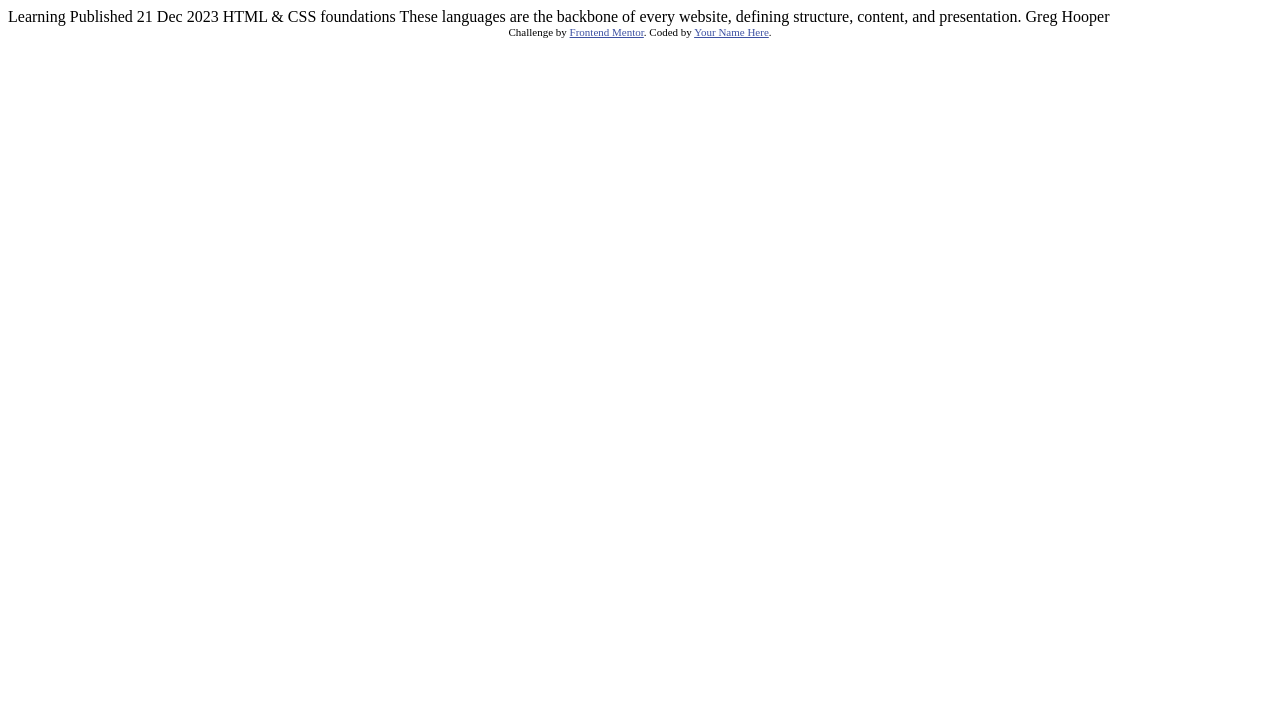
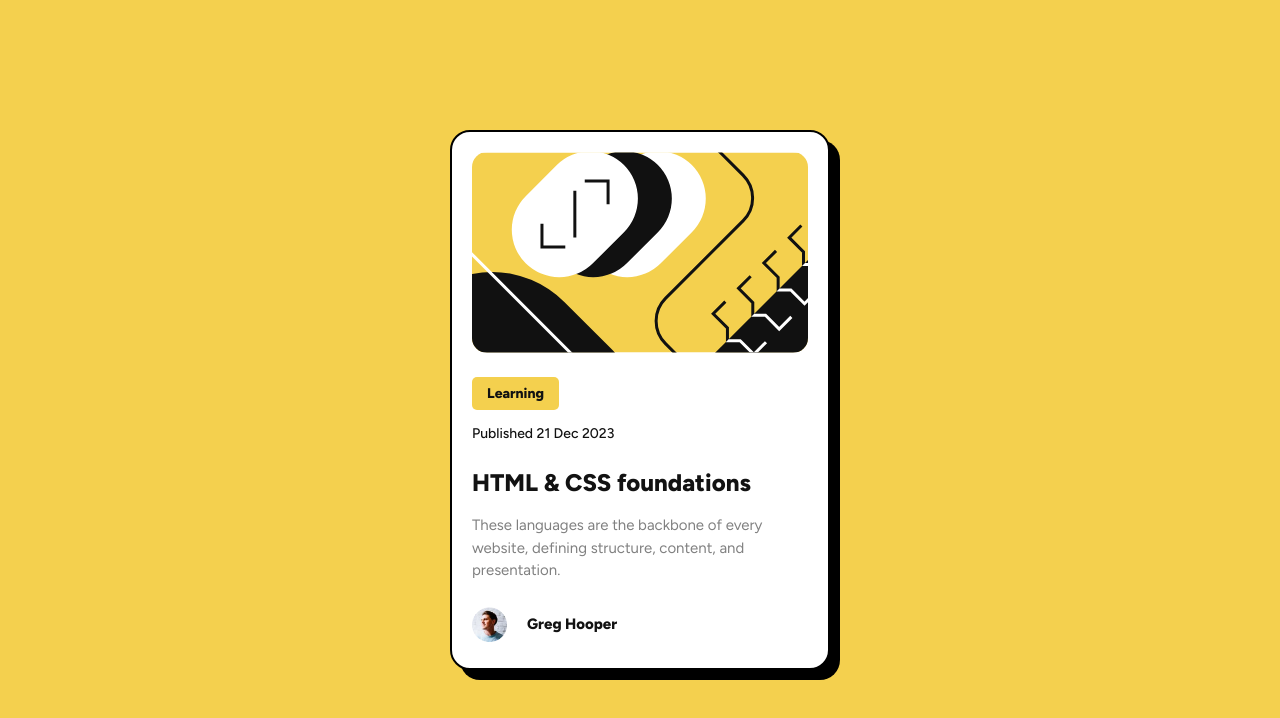
Before and after one commit to lindajensen/fem-blog-preview-card, a plain HTML site: page index.html in a window 1280 px wide. Drawn offline with Linux system fonts and the light colour scheme.

Commit message:
Added files

```diff
--- a/index.html
+++ b/index.html
@@ -1,34 +1,51 @@
 <!DOCTYPE html>
 <html lang="en">
+
 <head>
   <meta charset="UTF-8">
-  <meta name="viewport" content="width=device-width, initial-scale=1.0"> <!-- displays site properly based on user's device -->
+  <meta name="viewport" content="width=device-width, initial-scale=1.0">
+  <!-- displays site properly based on user's device -->
 
   <link rel="icon" type="image/png" sizes="32x32" href="./assets/images/favicon-32x32.png">
 
   <title>Frontend Mentor | Blog preview card</title>
 
-  <!-- Feel free to remove these styles or customise in your own stylesheet 👍 -->
-  <style>
-    .attribution { font-size: 11px; text-align: center; }
-    .attribution a { color: hsl(228, 45%, 44%); }
-  </style>
+  <!-- Google Fonts-->
+  <link rel="preconnect" href="https://fonts.googleapis.com">
+  <link rel="preconnect" href="https://fonts.gstatic.com" crossorigin>
+  <link href="https://fonts.googleapis.com/css2?family=Figtree:ital,wght@0,300..900;1,300..900&display=swap"
+    rel="stylesheet">
+
+  <link rel="stylesheet" href="style.css">
 </head>
+
 <body>
 
-  Learning
+  <div class="container">
+    <div class="card">
+      <div class="image">
+        <img src="/assets/images/illustration-article.svg" alt="">
+      </div>
+      <div class="information">
+        <div class="learning">
+          <p>Learning</p>
+        </div>
 
-  Published 21 Dec 2023
+        <p id="dark">Published 21 Dec 2023</p>
 
-  HTML & CSS foundations
+        <h1><a href="#">HTML & CSS foundations</a></h1>
 
-  These languages are the backbone of every website, defining structure, content, and presentation.
+        <p id="light">These languages are the backbone of every website, defining structure, content, and
+          presentation.</p>
 
-  Greg Hooper
+        <div class="user">
+          <img src="/assets/images/image-avatar.webp" alt="Picture of Greg Hooper">
+          <p class="dark">Greg Hooper</p>
+        </div>
+      </div>
+    </div>
+  </div>
 
-  <div class="attribution">
-    Challenge by <a href="https://www.frontendmentor.io?ref=challenge" target="_blank">Frontend Mentor</a>.
-    Coded by <a href="#">Your Name Here</a>.
-  </div>
 </body>
+
 </html>
--- /dev/null
+++ b/style.css
@@ -0,0 +1,101 @@
+:root {
+    --primary: hsl(47, 88%, 63%);
+    --white: hsl(0, 0%, 100%);
+    --grey: hsl(0, 0%, 50%);
+    --black: hsl(0, 0%, 7%);
+}
+
+* {
+    margin: 0;
+    padding: 0;
+    box-sizing: border-box;
+}
+
+body {
+    background-color: var(--primary);
+    font-family: "Figtree", sans-serif;
+    font-size: 15px;
+    color: var(--black);
+}
+
+img {
+    max-width: 100%;
+    border-radius: 15px;
+    margin: 20px;
+}
+
+.container {
+    position: relative;
+    display: flex;
+    justify-content: center;
+    align-items: center;
+    height: 100vh;
+    text-align: center;
+}
+
+.card {
+    background-color: var(--white);
+    box-shadow: 10px 10px #000;
+    border-radius: 20px;
+    border: 2px solid #000;
+    height: 540px;
+    max-width: 380px;
+}
+
+.information {
+    text-align: left;
+    padding-left: 20px;
+}
+
+.learning {
+    background-color: var(--primary);
+    display: inline-block;
+    padding: 8px 15px;
+    border-radius: 5px;
+    margin-bottom: 15px;
+    font-size: 14px;
+}
+
+.learning p {
+    font-weight: 800;
+}
+
+#dark {
+    font-size: 14px;
+    margin-bottom: 20px;
+    font-weight: 500;
+}
+
+a {
+    font-size: 24px;
+    font-weight: 800;
+    text-decoration: none;
+    color: var(--black);
+    cursor: pointer;
+}
+
+a:hover {
+    color: var(--primary);
+}
+
+#light {
+    color: var(--grey);
+    line-height: 1.5;
+    width: 90%;
+    margin-top: 15px;
+}
+
+.user {
+    display: flex;
+    align-items: center;
+    margin-top: 5px;
+}
+
+.user img {
+    width: 35px;
+    margin-left: 0;
+}
+
+.user p {
+    font-weight: 800;
+}
```
Also changed, not shown: assets/images/icons8-cursor-100.png (added).
